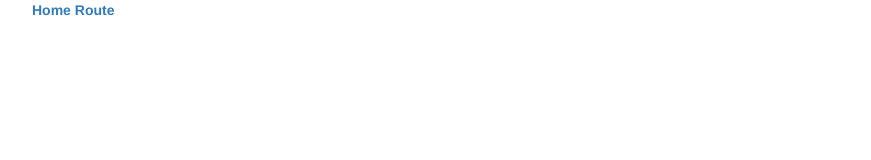
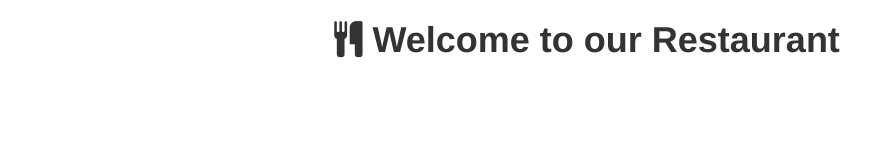
Before and after one commit to Auwalms/coursera-angular, a plain HTML site: page mod4-solution/index.html in a window 1280 px wide. Shown: the whole page, without its empty margins (53-924 px from the left). Drawn offline with Linux system fonts and the light colour scheme.

Commit message:
addded icon and correct the welcome note of the index page

```diff
--- a/mod4-solution/src/menuapp/templates/home.template.html
+++ b/mod4-solution/src/menuapp/templates/home.template.html
@@ -1,5 +1,8 @@
 <div class="container-fluid">
-  <div class="text-primary">
-    <strong>Home Route</strong>
-  </div>
+    <h1 class="text-center text-Primary" style="font-family:"HelveticaNeue-Light", "Helvetica Neue", Calibri, Helvetica, Arial, sans-serif">
+        <strong> <span class="img-circle"><i class="fa fa-cutlery"></i> </span> Welcome to our Restaurant</strong>
+    </h1>
+
+
+
 </div>
```
